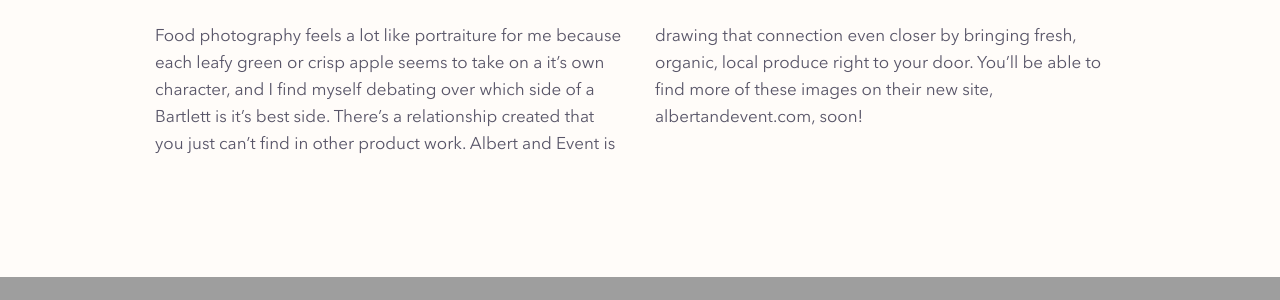
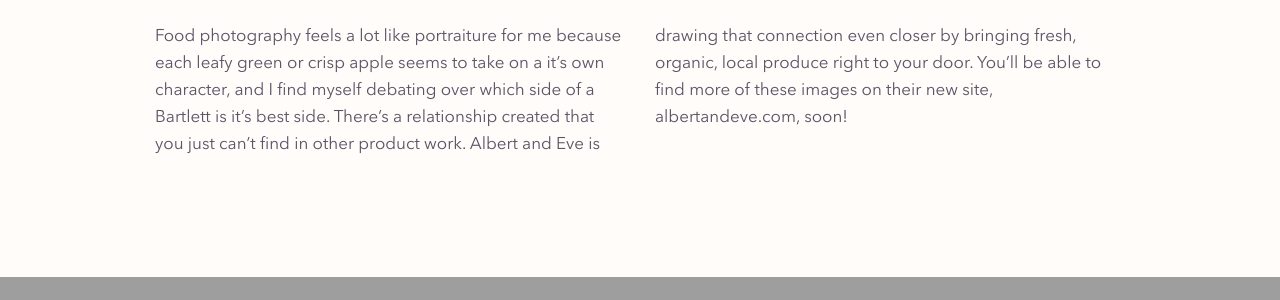
Before and after one commit to jessbottali/jessicabottali.com, a Jekyll site: the page built from projects/albert-and-eve/index.html, in a window 1280 px wide and 900 px high. Shown: the part 315-615 px from the top of the window. Built offline with Jekyll 4.4.1, drawn with Linux system fonts in a browser that asks for light colours; comment, search, counter and statistics services are not loaded.

Commit message:
Update index.html

```diff
--- a/projects/albert-and-eve/index.html
+++ b/projects/albert-and-eve/index.html
@@ -9,7 +9,7 @@ title: "Albert and Eve"
     <h2 class="Project-tags">Photography</h2>
   </header>
   <div class="Project-content">
-  Food photography feels a lot like portraiture for me because each leafy green or crisp apple seems to take on a it&rsquo;s own character, and I find myself debating over which side of a Bartlett is it&rsquo;s best side. There&rsquo;s a relationship created that you just can&rsquo;t find in other product work. Albert and Event is drawing that connection even closer by bringing fresh, organic, local produce right to your door. You&rsquo;ll be able to find more of these images on their new site, albertandevent.com, soon!
+  Food photography feels a lot like portraiture for me because each leafy green or crisp apple seems to take on a it&rsquo;s own character, and I find myself debating over which side of a Bartlett is it&rsquo;s best side. There&rsquo;s a relationship created that you just can&rsquo;t find in other product work. Albert and Eve is drawing that connection even closer by bringing fresh, organic, local produce right to your door. You&rsquo;ll be able to find more of these images on their new site, albertandeve.com, soon!
   </div>
 </article>
 <img src="./images/grapefruit@2x.png" class="ProjectImage full" />
```
